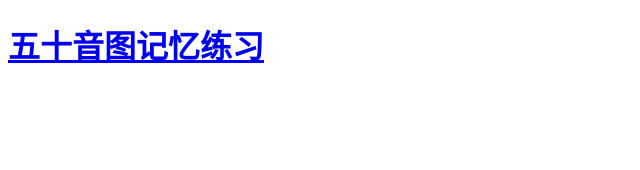
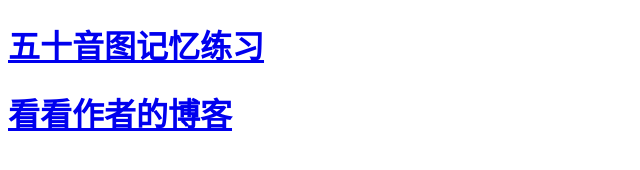
Before and after one commit to QXYang686/tools.yqxpro.com, a plain HTML site: page index.html in a window 1280 px wide. Shown: the whole page, without its empty margins (0-640 px from the left). Drawn offline with Linux system fonts and the light colour scheme.

Commit message:
添加到博客的链接

```diff
--- a/index.html
+++ b/index.html
@@ -7,5 +7,6 @@
 </head>
 <body>
     <h1><a href="/kana/">五十音图记忆练习</a></h1>
+    <h1><a href="https://blog.yqxpro.com/">看看作者的博客</a></h1>
 </body>
 </html>
```
